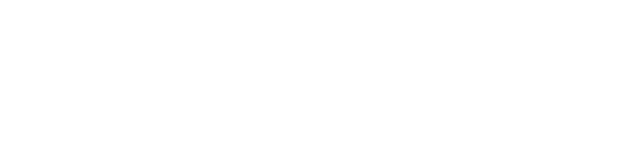
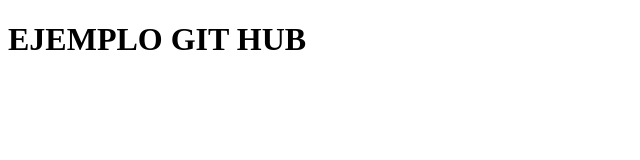
Before and after one commit to josefinamariabel/camada3165, a plain HTML site: page index.html in a window 1280 px wide. Shown: the whole page, without its empty margins (0-640 px from the left). Drawn offline with Linux system fonts and the light colour scheme.

Commit message:
agregue un header con h1

```diff
--- a/index.html
+++ b/index.html
@@ -5,6 +5,9 @@
 	<title>Git / Github</title>
 </head>
 <body>
+	<header>
+		<h1>EJEMPLO GIT HUB</h1>
+	</header>
 
 </body>
 </html>
```
